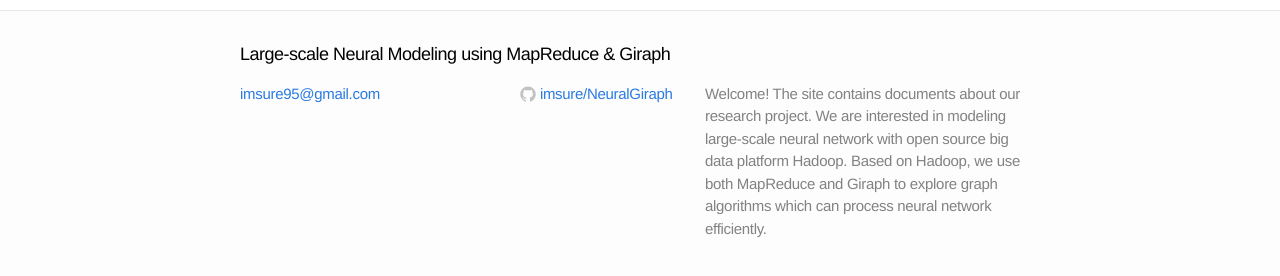
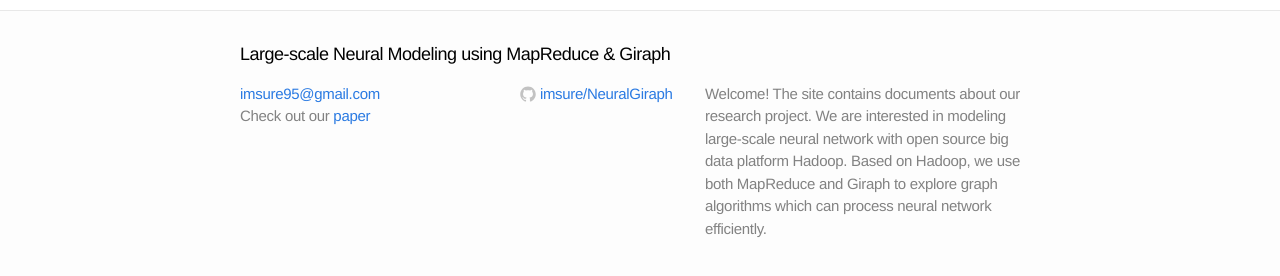
Before and after one commit to imsure/NeuralGiraph, a Jekyll site: the page built from index.html, in a window 1280 px wide. Shown: the part 583-859 px from the top of the page. Built offline with Jekyll 4.4.1, drawn with Linux system fonts in a browser that asks for light colours.

Commit message:
modify footer

```diff
--- a/_includes/footer.html
+++ b/_includes/footer.html
@@ -8,6 +8,8 @@
       <ul>
         <!-- <li>{{ site.title }}</li> -->
         <li><a href="mailto:{{ site.email }}">{{ site.email }}</a></li>
+	<li>Check out our <a href="{{ site.baseurl }}{{ "/neuron_hadoop_final.pdf" }}">
+	paper</a></li>
       </ul>
     </div>
 
```
